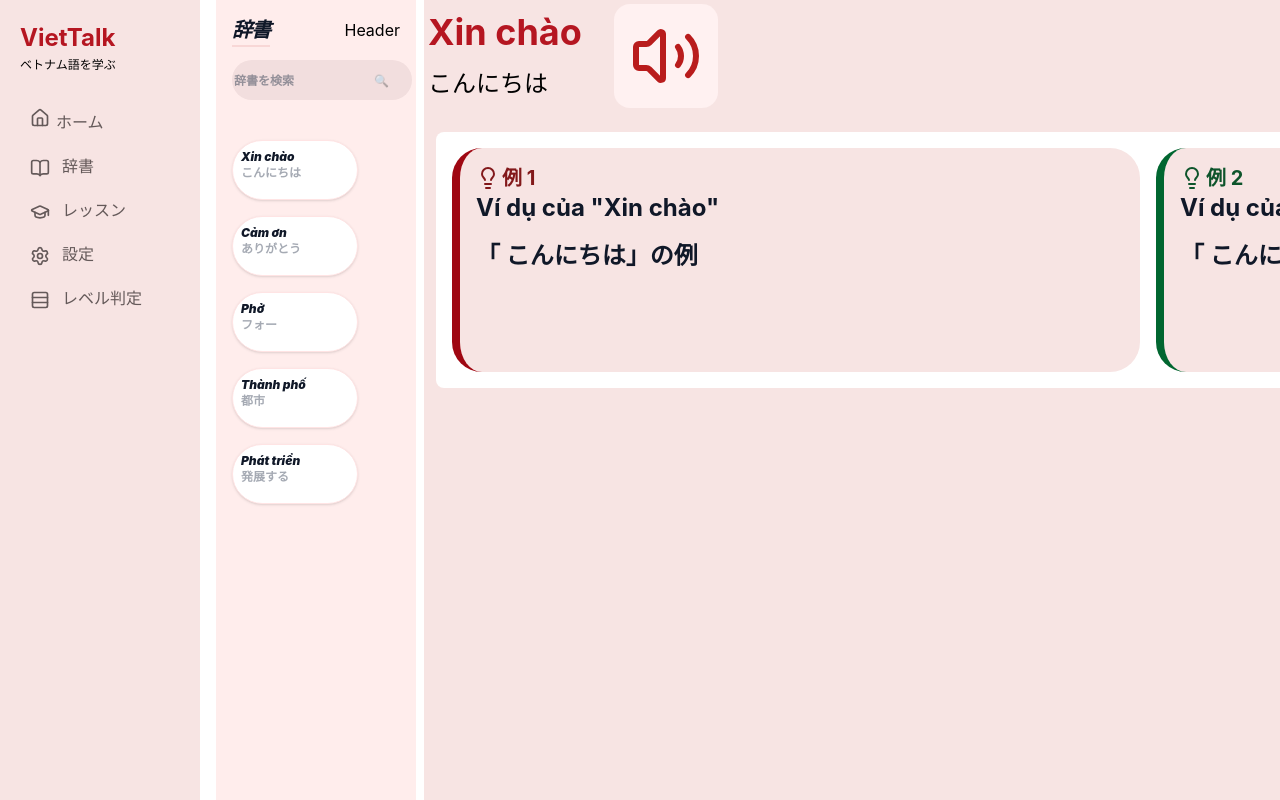
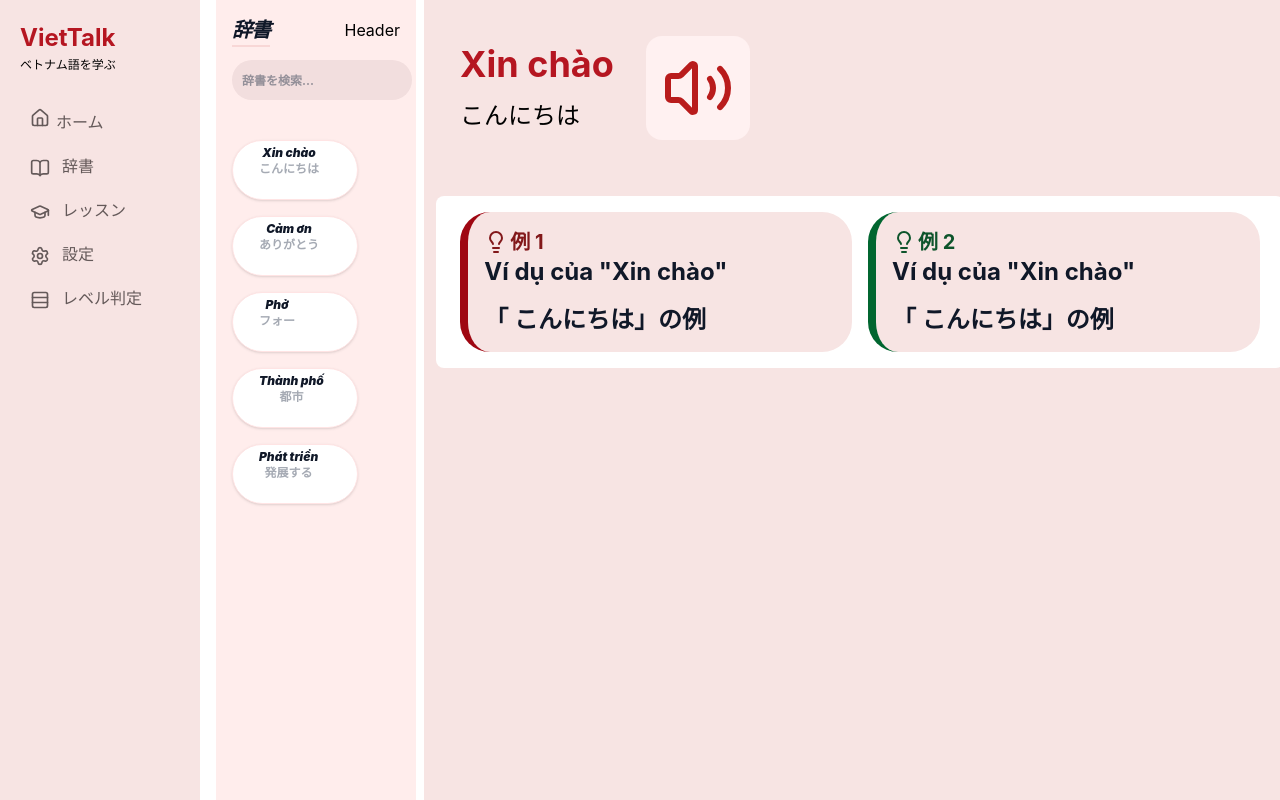
Before and after one commit to luonghoangvinh/ITSS_JP, a React (Vite) app in the folder itss_jp_vietTalk/: page /home/dictionary in a window 1280 px wide. Built offline with nearby package versions, Linux system fonts and the light colour scheme; no server answers.

Commit message:
update vài lỗi nhỏ trang tra từ

```diff
--- a/itss_jp_vietTalk/src/components/SearchList.css
+++ b/itss_jp_vietTalk/src/components/SearchList.css
@@ -1,3 +1,3 @@
-#search-history-card:focus{
-    background-color: #5a1c1c;
+#search-history-card-selected {
+    border-color: rgb(207, 66, 66);
 }
--- a/itss_jp_vietTalk/src/components/SearchList.tsx
+++ b/itss_jp_vietTalk/src/components/SearchList.tsx
@@ -1,33 +1,35 @@
 import { use, useEffect, useState } from "react";
-import type TranslateType from "../types/translateType";
-import SearchResultShow from "./SearchResultShow";
+import type TranslateType from "../types/TranslateType";
 import "./SearchList.css";
 
 
 
 type SearchListProps = {
-    setSearchState: (keyword: TranslateType) => void;
+    readonly setSearchState: (keyword: TranslateType) => void;
 }
 
 function SearchList({ setSearchState }: SearchListProps) {
     const [search, setSearch] = useState<string>("");
+    const [selectedEntry, setSelectedEntry] = useState<TranslateType | null>(null);
+    const [result, setResult] = useState("");
 
-    const [result, setResult] = useState("");
+    const handleSelected = ({ vn, jp }: TranslateType) => {
+        setSearchState({ vn, jp });
+    }
 
     const translateText = async ({ text }: { text: string }) => {
         if (!text.trim()) return;
 
         try {
             const res = await fetch(
-                `https://api.mymemory.translated.net/get?q=${encodeURIComponent(
-                    text
-                )}&langpair=vi|ja`
+                //encodeURIComponent
+                `https://api.mymemory.translated.net/get?q=${encodeURIComponent(text)}&langpair=vi|ja`
             );
 
             const data = await res.json();
 
             setResult(data.responseData.translatedText);
-            setSearchState({ vn: search, jp: result });
+            setSearchState({ vn: text, jp: data.responseData.translatedText });
         } catch (err) {
             console.error(err);
         }
@@ -60,8 +62,8 @@ function SearchList({ setSearchState }: SearchListProps) {
             <div className="space-y-2 w-45 h-10 mb-6">
                 <input
                     type="text"
-                    placeholder="辞書を検索                            🔍"
-                    className="w-full h-full bg-[#F2DEDE] rounded-[2.5rem] text-xs font-bold text-gray-700 outline-none border-2 border-transparent focus:border-[#B91C1C]/20 transition-all"
+                    placeholder="辞書を検索..."
+                    className="w-full h-full p-2 bg-[#F2DEDE] rounded-[2.5rem] text-xs font-bold text-gray-700 outline-none border-2 border-transparent focus:border-[#B91C1C]/20 transition-all"
                     value={search}
                     onChange={(e) => setSearch(e.target.value)}
                     onKeyDown={handleKeyDown}
@@ -70,17 +72,21 @@ function SearchList({ setSearchState }: SearchListProps) {
 
             <div className="flex flex-col gap-4">
                 {entries.map((entry, idx) => (
-                    <div
+                    <button
                         key={idx}
-                        id="search-history-card"
+                        id={`search-history-card${selectedEntry === entry ? "-selected" : ""}`}
                         className="relative border-solid bg-white rounded-[2.5rem] w-3/4 h-15 border border-[#FFE4E4] p-6 shadow-sm cursor-pointer hover:scale-[1.02] transition-transform duration-200 "
+                        onClick={() => {
+                            setSelectedEntry(entry);
+                            handleSelected({ vn: entry.vn, jp: entry.jp });
+                        }}
                     >
-                        <div  className="absolute top-2 left-2">
-                            <h3 className="text-xs font-black text-gray-900 italic">{entry.vn}</h3>
-                            <p className="text-xs text-gray-500 font-bold opacity-60">{entry.jp}</p>
+                        <div className="absolute top-1" >
+                            <p className="text-xs font-black text-gray-900 italic ml-0.5">{entry.vn}</p>
+                            <p className="text-xs text-gray-500 font-bold opacity-60 ml-0.5">{entry.jp}</p>
                         </div>
 
-                    </div>
+                    </button>
                 ))}
             </div>
         </div>
--- a/itss_jp_vietTalk/src/components/SearchResultShow.tsx
+++ b/itss_jp_vietTalk/src/components/SearchResultShow.tsx
@@ -1,5 +1,5 @@
 import { Lightbulb, Volume2 } from "lucide-react";
-import type TranslateType from "../types/translateType";
+import type TranslateType from "../types/TranslateType";
 import "./SearchResultShow.css"
 import { useState } from "react";
 
@@ -9,8 +9,8 @@ type SearchResultShowProps = {
 export default function SearchResultShow({ result }: SearchResultShowProps) {
     const [searchResultShow, setSearchResultShow] = useState<TranslateType>(result);
     return (
-        <div className="flex flex-col p-1 ml-2 bg-[#F7E4E3] gap-4">
-            <div className="flex items-center gap-8">
+        <div className="flex flex-col p-1 ml-2 bg-[#F7E4E3] gap-4 w-full">
+            <div className="flex items-center gap-8 m-8">
                 <div className="flex flex-col gap-4">
                     <p className="text-[#B51621] text-4xl font-bold">{result.vn}</p>
                     <p className="text-2xl">{result.jp}</p>
@@ -22,9 +22,9 @@ export default function SearchResultShow({ result }: SearchResultShowProps) {
             </div>
 
             {/* Example section */}
-            <div className="flex gap-4 h-64 bg-white p-4 rounded-lg m-2 justify-center">
+            <div className="flex  w-full gap-4  bg-white p-4 rounded-lg m-2 justify-center">
                 {/* Example 1 */}
-                <div className="bg-[#F7E4E3] rounded-[30px] p-4 border-l-8 border-l-red-800 min-w-[43rem]">
+                <div className="bg-[#F7E4E3] rounded-[30px] p-4 border-l-8 border-l-red-800 min-w-[48%] min-h-24">
                     <div className="flex gap-0.5">
                         <span className="text-xl text-red-900 font-bold translate-y-0.5"><Lightbulb /></span>
                         <p className="text-xl text-red-900 font-bold">例 1</p>
@@ -36,7 +36,7 @@ export default function SearchResultShow({ result }: SearchResultShowProps) {
                 </div>
 
                 {/* Example 2 */}
-                <div className="bg-[#F7E4E3] rounded-[30px] p-4 border-l-8 border-l-green-800 min-w-[43rem]">
+                <div className="bg-[#F7E4E3] rounded-[30px] p-4 border-l-8 border-l-green-800 min-w-[48%] min-h-[12]">
                     <div className="flex gap-0.5">
                         <span className="text-xl text-green-900 font-bold translate-y-0.5"><Lightbulb /></span>
                         <p className="text-xl text-green-900 font-bold">例 2</p>
--- a/itss_jp_vietTalk/src/pages/DictionaryScreen/DictionaryScreen.tsx
+++ b/itss_jp_vietTalk/src/pages/DictionaryScreen/DictionaryScreen.tsx
@@ -1,5 +1,5 @@
 import { useEffect, useState } from "react";
-import type TranslateType from "../../types/translateType";
+import type TranslateType from "../../types/TranslateType";
 import SearchList from "../../components/SearchList";
 import { Search } from "lucide-react";
 import SearchResultShow from "../../components/SearchResultShow";
```
